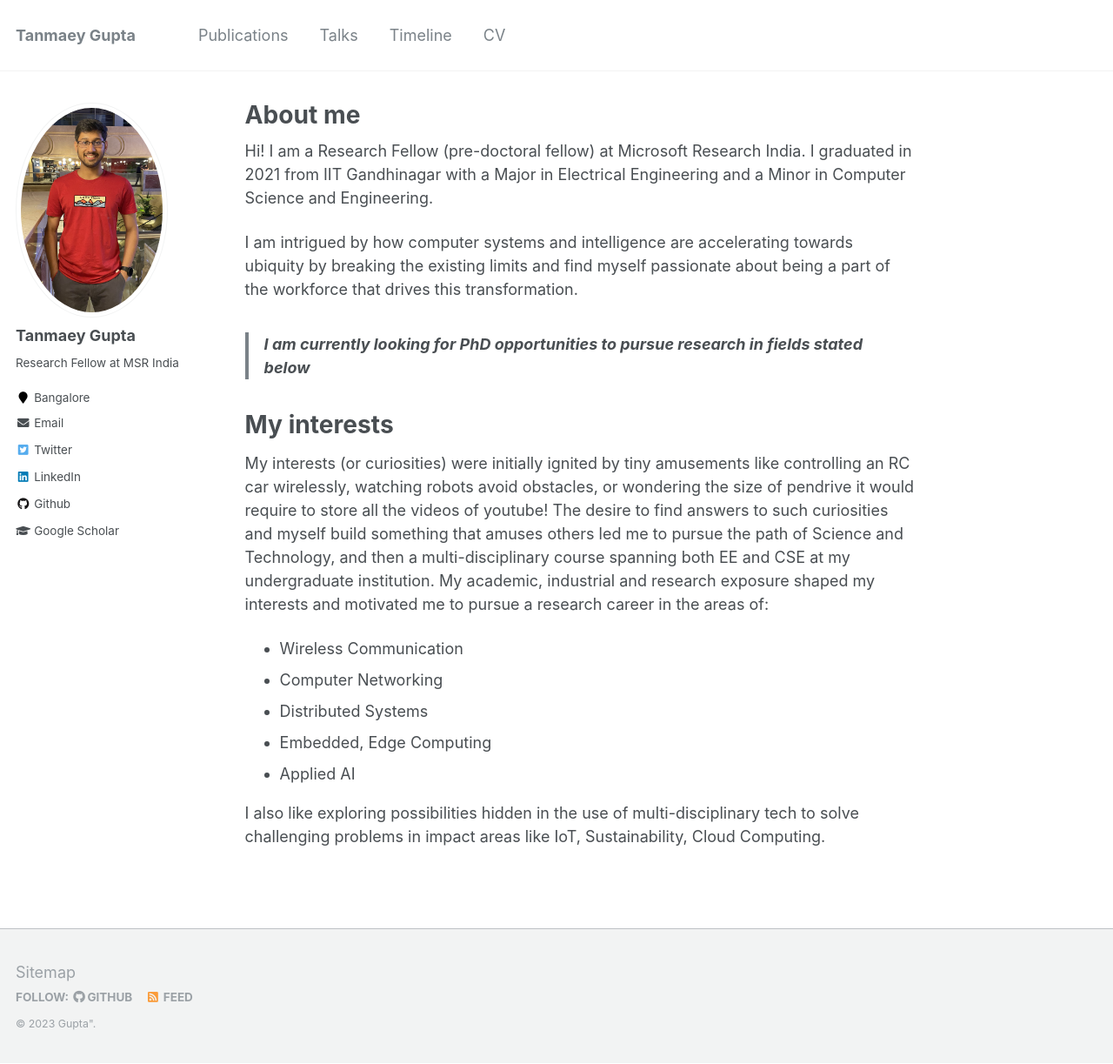
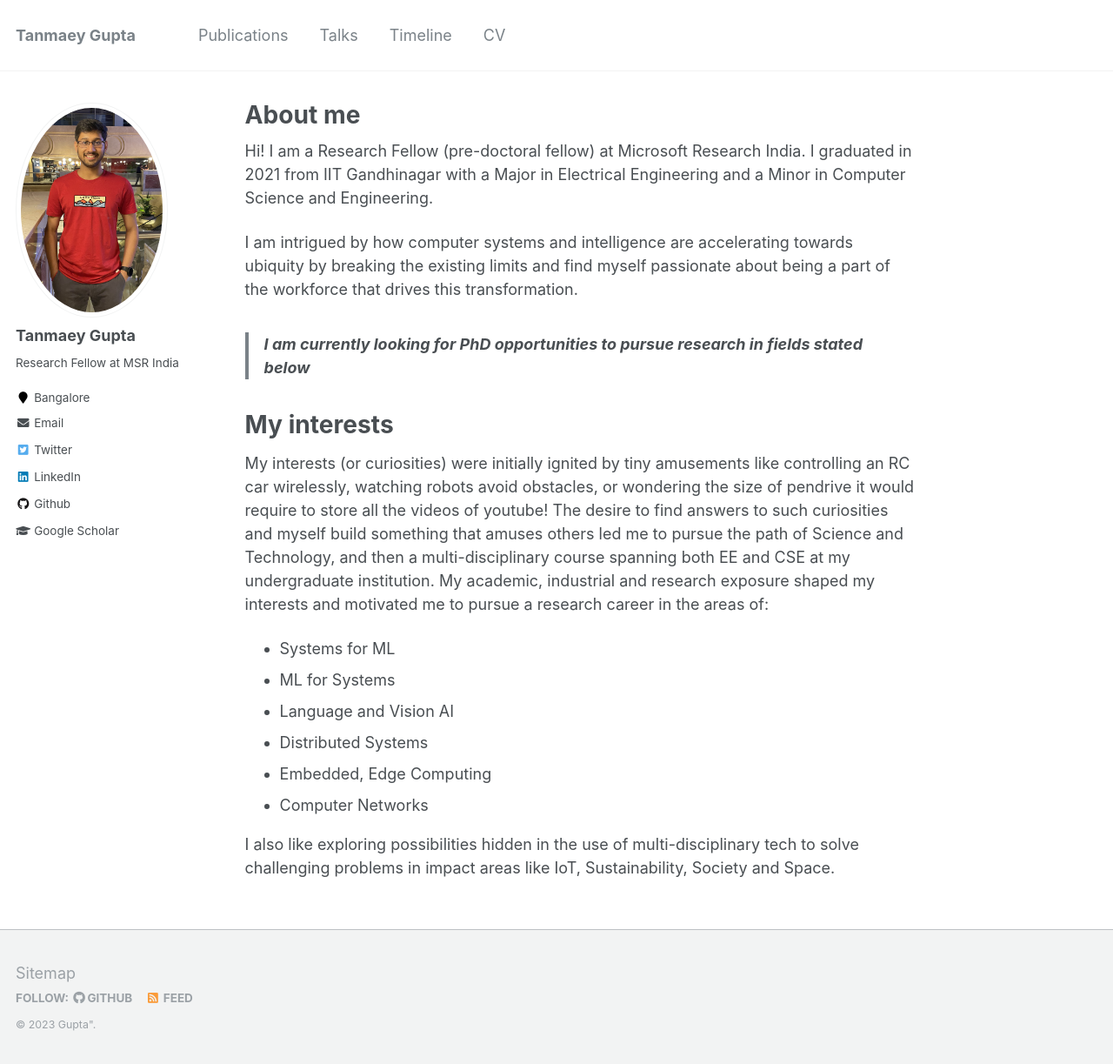
Before and after one commit to tanmaey/tanmaey.github.io, a Jekyll site: the page built from _pages/about.md, in a window 1280 px wide and 1223 px high. Shown: the whole window at 87% size. Built offline with Jekyll 4.4.1, drawn with Linux system fonts in a browser that asks for light colours.

Commit message:
Update about.md

```diff
--- a/_pages/about.md
+++ b/_pages/about.md
@@ -20,13 +20,14 @@ My interests
 My interests (or curiosities) were initially ignited by tiny amusements like controlling an RC car wirelessly,
 watching robots avoid obstacles, or wondering the size of pendrive it would require to store all the videos of youtube! The desire to find answers to such curiosities and myself build something that amuses others led me to pursue the path of Science and Technology, and then a multi-disciplinary course spanning both EE and CSE at my undergraduate institution. My academic, industrial and research exposure shaped my interests and motivated me to pursue a research career in the areas of:
 
-* Wireless Communication
-* Computer Networking
+* Systems for ML
+* ML for Systems
+* Language and Vision AI
 * Distributed Systems
 * Embedded, Edge Computing
-* Applied AI
+* Computer Networks
 
-I also like exploring possibilities hidden in the use of multi-disciplinary tech to solve challenging problems in impact areas like IoT, Sustainability, Cloud Computing.
+I also like exploring possibilities hidden in the use of multi-disciplinary tech to solve challenging problems in impact areas like IoT, Sustainability, Society and Space.
 
 <!-- Getting started
 ======
```
